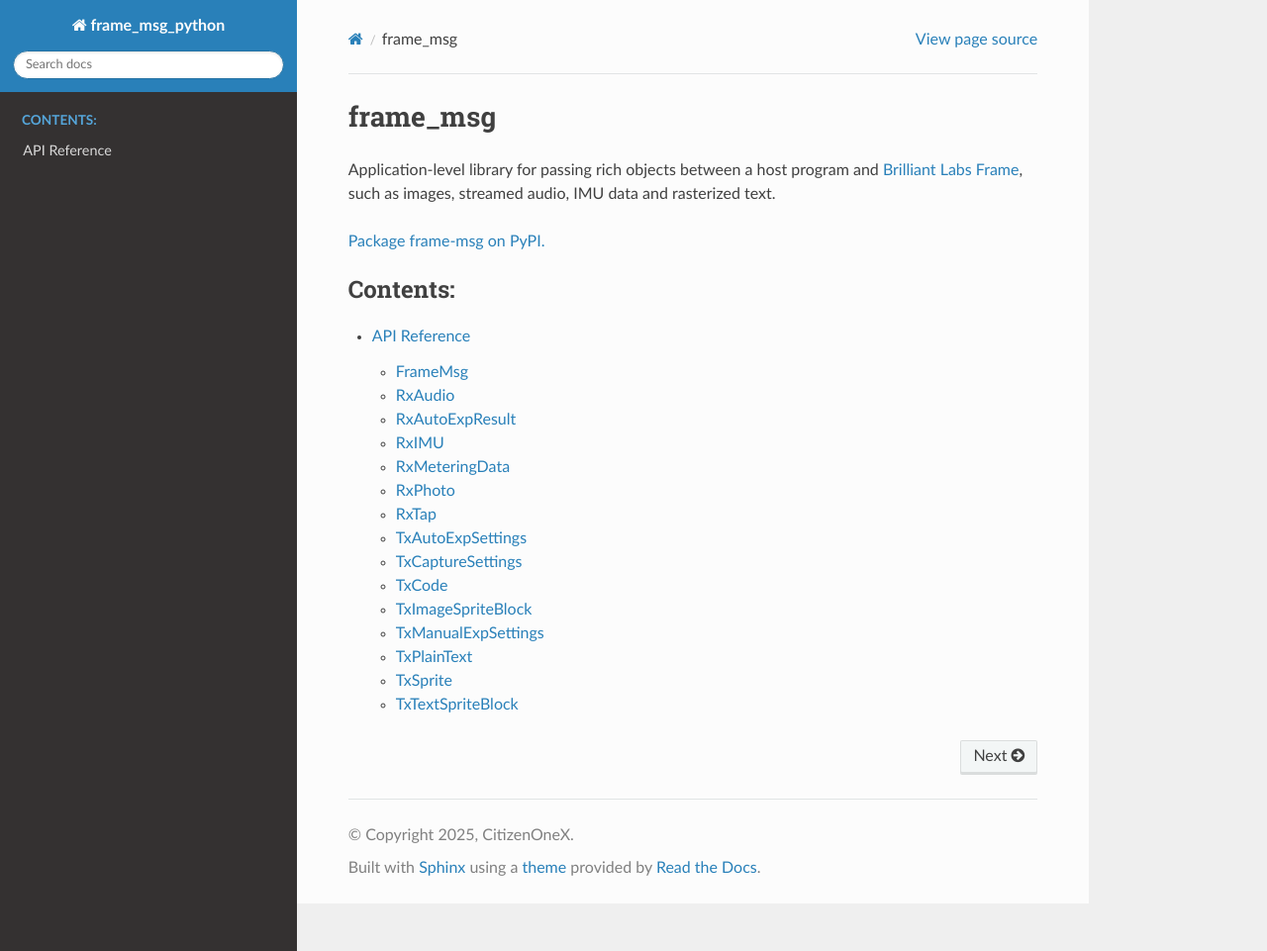
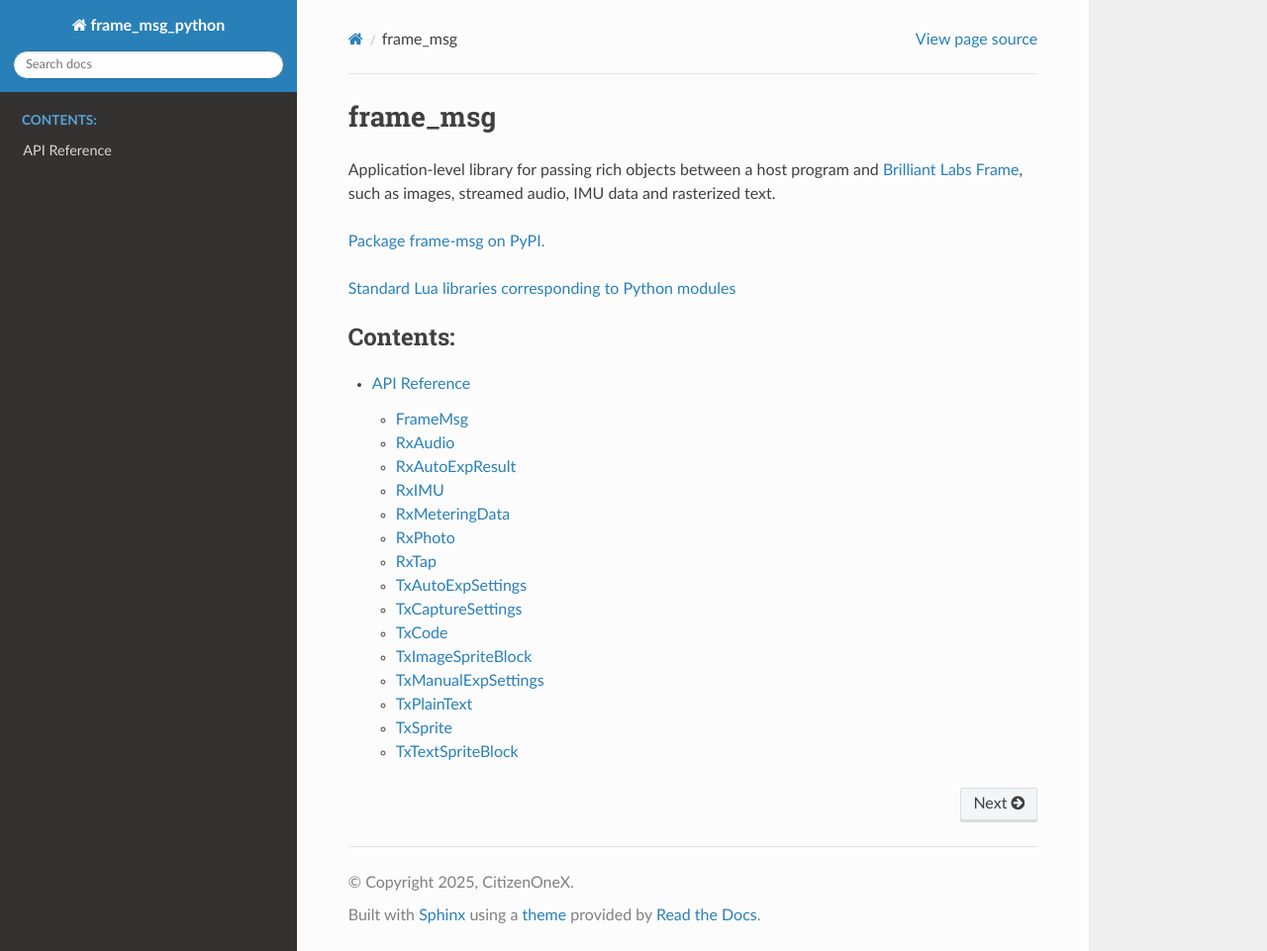
Before and after one commit to CitizenOneX/frame_msg_python, a Sphinx documentation site: the page built from docs/source/index.rst, in a window 1280 px wide and 961 px high. Shown: the whole window at 99% size. Built offline with Sphinx 7.4.7 and the Read the Docs theme 3.1.0, drawn with Linux system fonts in a browser that asks for light colours.

Commit message:
doc: added link to Lua library github directory on RTD docs

```diff
--- a/docs/source/index.rst
+++ b/docs/source/index.rst
@@ -5,6 +5,7 @@ Application-level library for passing rich objects between a host program and `B
 
 `Package frame-msg on PyPI. <https://pypi.org/project/frame-msg/>`_
 
+`Standard Lua libraries corresponding to Python modules <https://github.com/CitizenOneX/frame_msg_python/tree/main/src/frame_msg/lua>`_
 
 .. toctree::
    :maxdepth: 2
```
